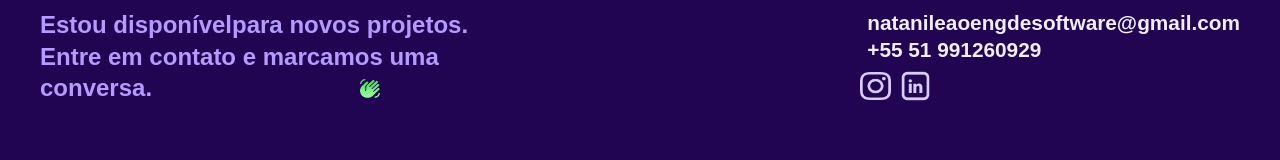
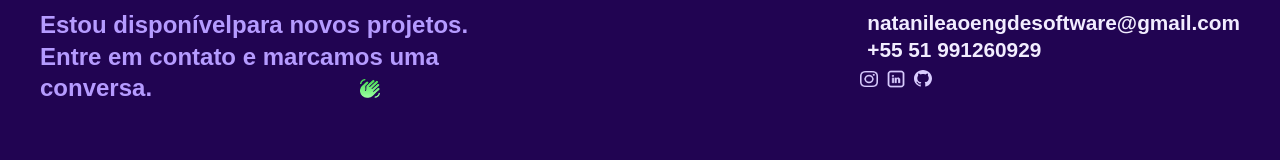
Before and after one commit to natanileaoengsoftware/natanileaoengsoftware.github.io, a plain HTML site: page index.html in a window 1280 px wide. Shown: the part 2346-2506 px from the top of the page. Drawn offline with Linux system fonts and the light colour scheme; files whose address does not match are found by name.

Commit message:
adionando o git

```diff
--- a/index.html
+++ b/index.html
@@ -135,6 +135,7 @@
       <div class="redes">
         <p><a href="https://www.instagram.com/natanileaoengsoftware/"><img class="insta" src="./img/instagraminsta.png" alt="insta"></a></p>
         <p><a href="https://www.linkedin.com/in/natani-germann-selau-leão-437034252/"><img class="linkedin" src="./img/linkedin.png" alt="linkedin"></a>
+        <p><a href="https://github.com/natanileaoengsoftware "><img class="Git" src="./img/git.svg" alt="Git"></a>
         <p>
       </div>
       <p class="footer-copy"> Natani Leão. Alguns Direitos reservados ©.</p>
```
Also changed, not shown: img/git.svg (added), 1 other file.
